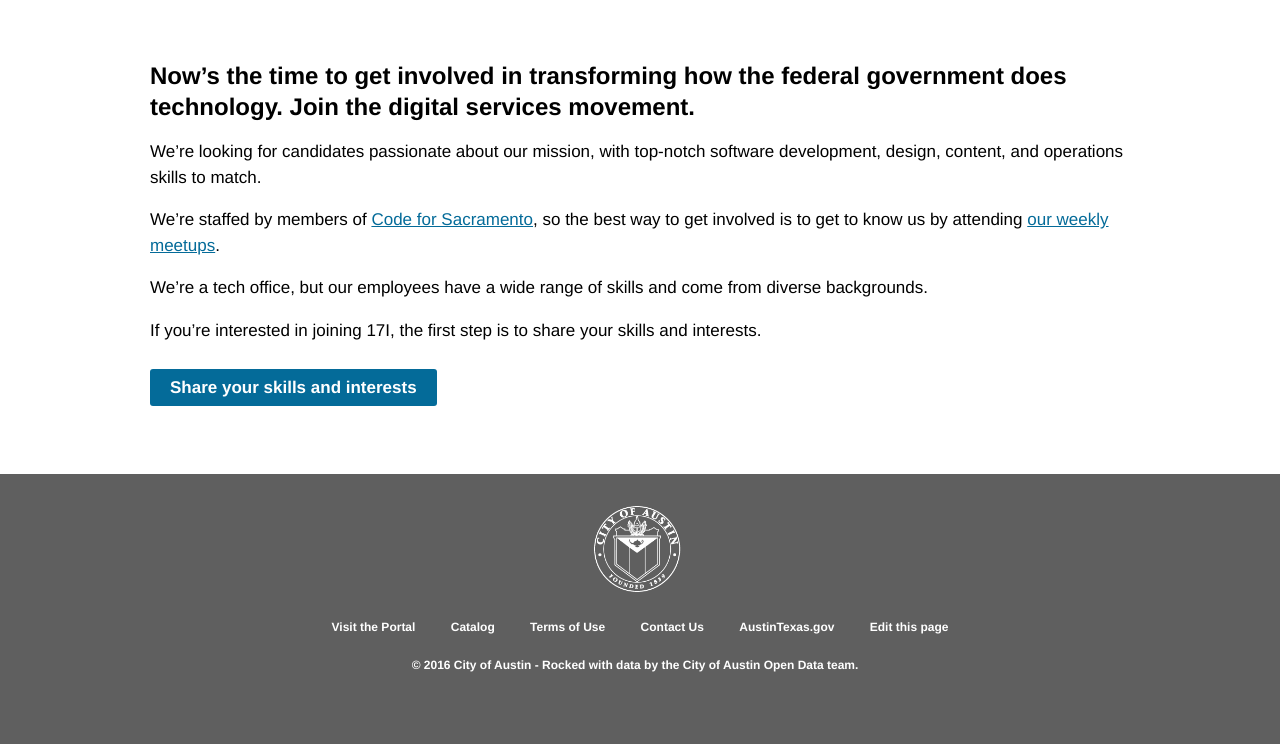
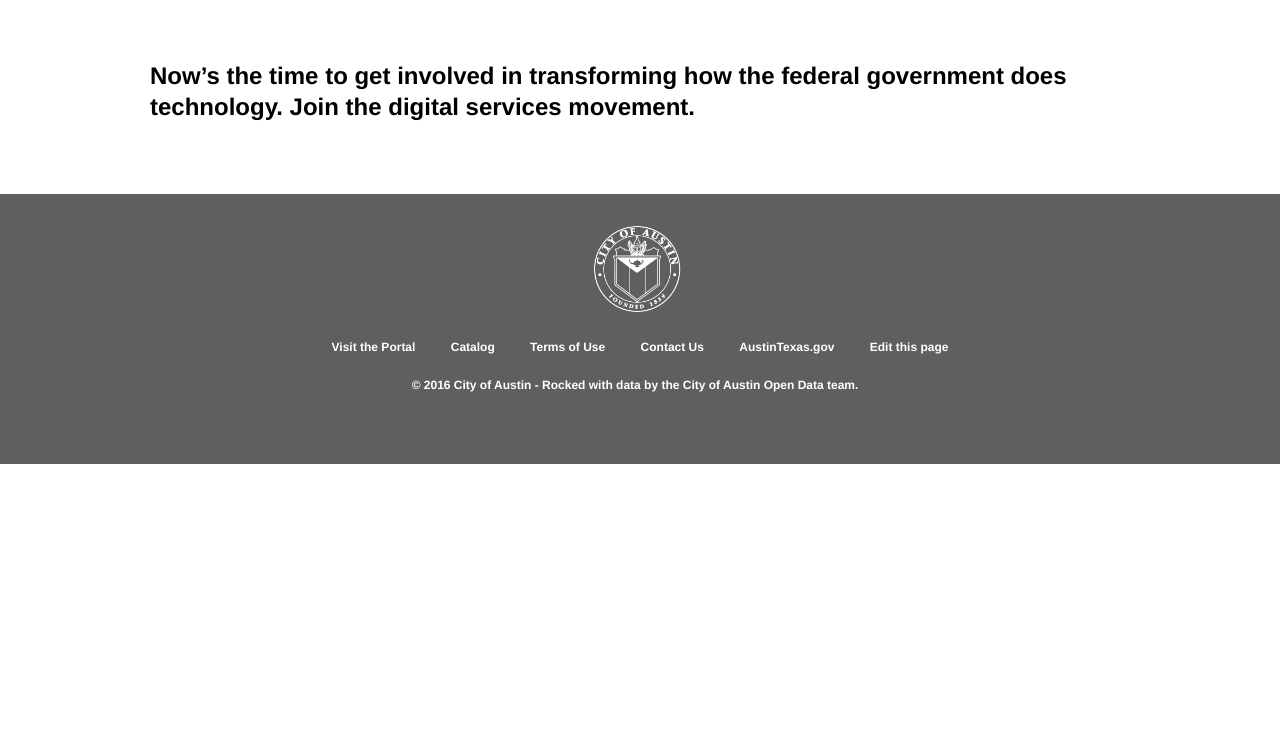
Before and after one commit to happinessk/blah2, a Jekyll site: the page built from pages/join.md, in a window 1280 px wide. Shown: the part 504-1248 px from the top of the page. Built offline with Jekyll 4.4.1, drawn with Linux system fonts in a browser that asks for light colours; a script that is not in the unit is left out; after the commit the page ends 968 px from its top, so only the background shows below that.

Commit message:
Update join.md

```diff
--- a/pages/join.md
+++ b/pages/join.md
@@ -8,12 +8,4 @@ redirect_from:
   - /apply/
 ---
 
-We’re looking for candidates passionate about our mission, with top-notch software development, design, content, and operations skills to match.
-
-We’re staffed by members of [Code for Sacramento](http://codeforsacramento.org), so the best way to get involved is to get to know us by attending [our weekly meetups](http://www.meetup.com/Code4Sac/).
-
-We’re a tech office, but our employees have a wide range of skills and come from diverse backgrounds.
-
-If you’re interested in joining 17I, the first step is to share your skills and interests.
-
-<a class="usa-button" href="http://codeforsacramento.org/skills/">Share your skills and interests</a>
+<script src="https://cityofaustin.seamlessdocs.com/s/b4fdc9ea151b57cdc1c245c24583a2ca/embed/iframe"></script>
```
